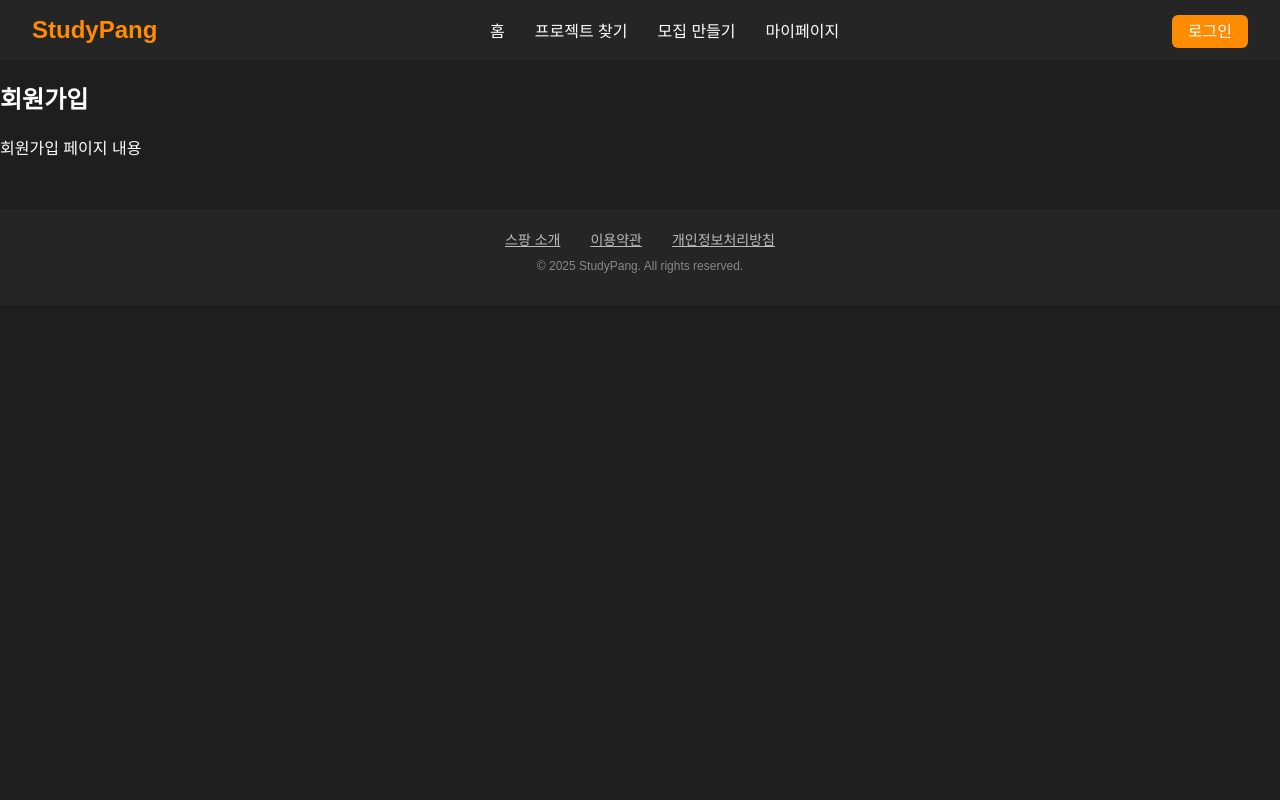
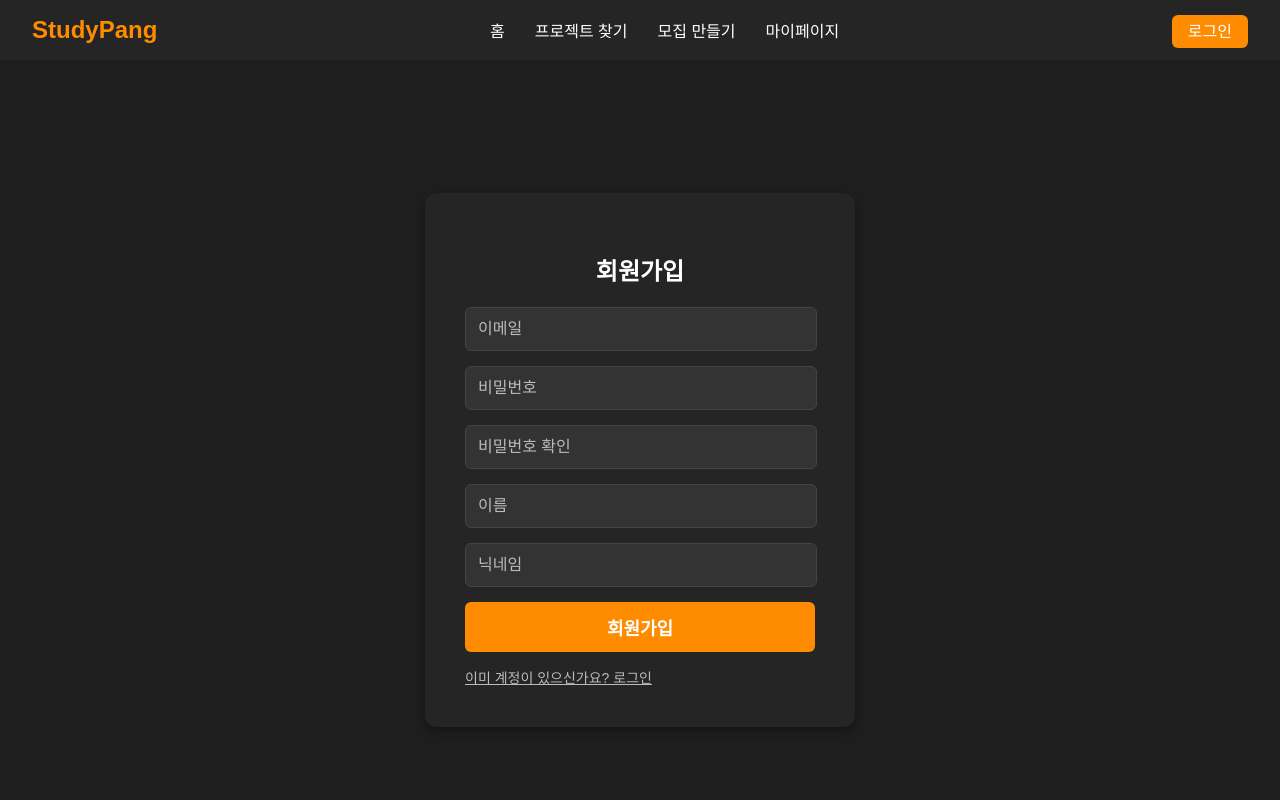
Before and after one commit to S1K1DA/Toy01-frontend, a React (Create React App) app: page /register in a window 1280 px wide. Shown: the top 800 px of the page. Built offline with nearby package versions, Linux system fonts and the light colour scheme.

Commit message:
feat : RegisterPage Front

```diff
--- a/src/pages/Register.jsx
+++ b/src/pages/Register.jsx
@@ -1,10 +1,107 @@
-import React from 'react';
+import React, { useState } from 'react';
+import '../styles/register.css';
 
 function Register() {
+  const [email, setEmail] = useState('');
+  const [password, setPassword] = useState('');
+  const [confirmPassword, setConfirmPassword] = useState('');
+  const [name, setName] = useState('');
+  const [nickname, setNickname] = useState('');
+
+  // 이메일 형식 검사
+  const validateEmail = (email) => {
+    const emailRegex = /^[a-zA-Z0-9._%+-]+@[a-zA-Z0-9.-]+\.[a-zA-Z]{2,}$/;
+    return emailRegex.test(email);
+  };
+
+  // 비밀번호 형식 검사 (영문+숫자+기호)
+  const validatePassword = (password) => {
+    const passwordRegex = /^(?=.*[a-zA-Z])(?=.*\d)(?=.*[!@#$%^&*])[A-Za-z\d!@#$%^&*]{8,20}$/;
+    return passwordRegex.test(password);
+  };
+
+  // 이름이 한글인지 검사
+  const validateName = (name) => {
+    const nameRegex = /^[가-힣]{2,5}$/;
+    return nameRegex.test(name);
+  };
+
+  // 회원가입 버튼 클릭 시 유효성 검사
+  const handleSubmit = (e) => {
+    e.preventDefault();
+
+    if (!validateEmail(email)) {
+      alert('이메일 형식이 올바르지 않습니다.');
+      return;
+    }
+
+    if (!validatePassword(password)) {
+      alert('비밀번호는 영문, 숫자, 기호를 포함해야 하며, 8자 이상이어야 합니다.');
+      return;
+    }
+
+    if (password !== confirmPassword) {
+      alert('비밀번호가 일치하지 않습니다!');
+      return;
+    }
+
+    if (!validateName(name)) {
+      alert('이름은 한글로만 입력 가능합니다.');
+      return;
+    }
+
+    // 이메일, 비밀번호, 이름, 닉네임이 모두 유효하면 폼 제출
+    console.log('Register with:', { email, password, name, nickname });
+  };
+
   return (
-    <div>
-      <h2>회원가입</h2>
-      <p>회원가입 페이지 내용</p>
+    <div className="container">
+      <div className="register-card">
+        <h2>회원가입</h2>
+        <form className="register-form" onSubmit={handleSubmit}>
+          <input
+            type="email"
+            value={email}
+            onChange={(e) => setEmail(e.target.value)}
+            placeholder="이메일"
+            required
+          />
+          <input
+            type="password"
+            value={password}
+            onChange={(e) => setPassword(e.target.value)}
+            placeholder="비밀번호"
+            required
+          />
+          <input
+            type="password"
+            value={confirmPassword}
+            onChange={(e) => setConfirmPassword(e.target.value)}
+            placeholder="비밀번호 확인"
+            required
+          />
+          <input
+            type="text"
+            value={name}
+            onChange={(e) => setName(e.target.value)}
+            placeholder="이름"
+            required
+          />
+          <input
+            type="text"
+            value={nickname}
+            onChange={(e) => setNickname(e.target.value)}
+            placeholder="닉네임"
+            required
+          />
+          <button type="submit">회원가입</button>
+        </form>
+
+        {/* 로그인 페이지로 가는 링크 추가 */}
+        <div className="additional-links">
+          <a href="/login">이미 계정이 있으신가요? 로그인</a>
+        </div>
+      </div>
     </div>
   );
 }
--- a/src/styles/register.css
+++ b/src/styles/register.css
@@ -0,0 +1,79 @@
+/* 다크 테마 스타일 */
+.container {
+    display: flex;
+    justify-content: center;
+    align-items: center;
+    height: 100vh;
+    background-color: #1E1E1E;
+}
+
+.register-card {
+    background: #252525;
+    padding: 40px;
+    border-radius: 12px;
+    box-shadow: 0 4px 10px rgba(0, 0, 0, 0.3);
+    width: 350px;
+    text-align: center;
+}
+
+/* 회원가입 제목 */
+.register-card h2 {
+    color: #fff;
+    margin-bottom: 20px;
+}
+
+/* 입력 필드 스타일 */
+.register-form input {
+    width: calc(100% - 24px); /* 좌우 여백 균형 맞추기 */
+    padding: 12px;
+    margin-bottom: 15px;
+    border: 1px solid #444;
+    border-radius: 6px;
+    background: #333;
+    color: #fff;
+    font-size: 16px;
+}
+
+.register-form input::placeholder {
+    color: #bbb;
+}
+
+.register-form input:focus {
+    outline: none;
+    border-color: #ff8c00;
+}
+
+/* 버튼 스타일 */
+.register-form button {
+    width: 100%;
+    padding: 12px;
+    background: #ff8c00;
+    border: none;
+    border-radius: 6px;
+    color: white;
+    font-size: 18px;
+    font-weight: bold;
+    cursor: pointer;
+    transition: 0.3s;
+}
+
+.register-form button:hover {
+    background: #ff9f1c;
+}
+
+/* 추가된 로그인 페이지로 가는 링크 스타일 */
+.additional-links {
+    margin-top: 15px;
+}
+
+.additional-links a {
+    color: #bbb;
+    text-decoration: underline;
+    font-size: 14px;
+    cursor: pointer;
+    transition: 0.3s;
+}
+
+.additional-links a:hover {
+    color: #ff8c00; /* 마우스 올리면 주황색 강조 */
+}
```
